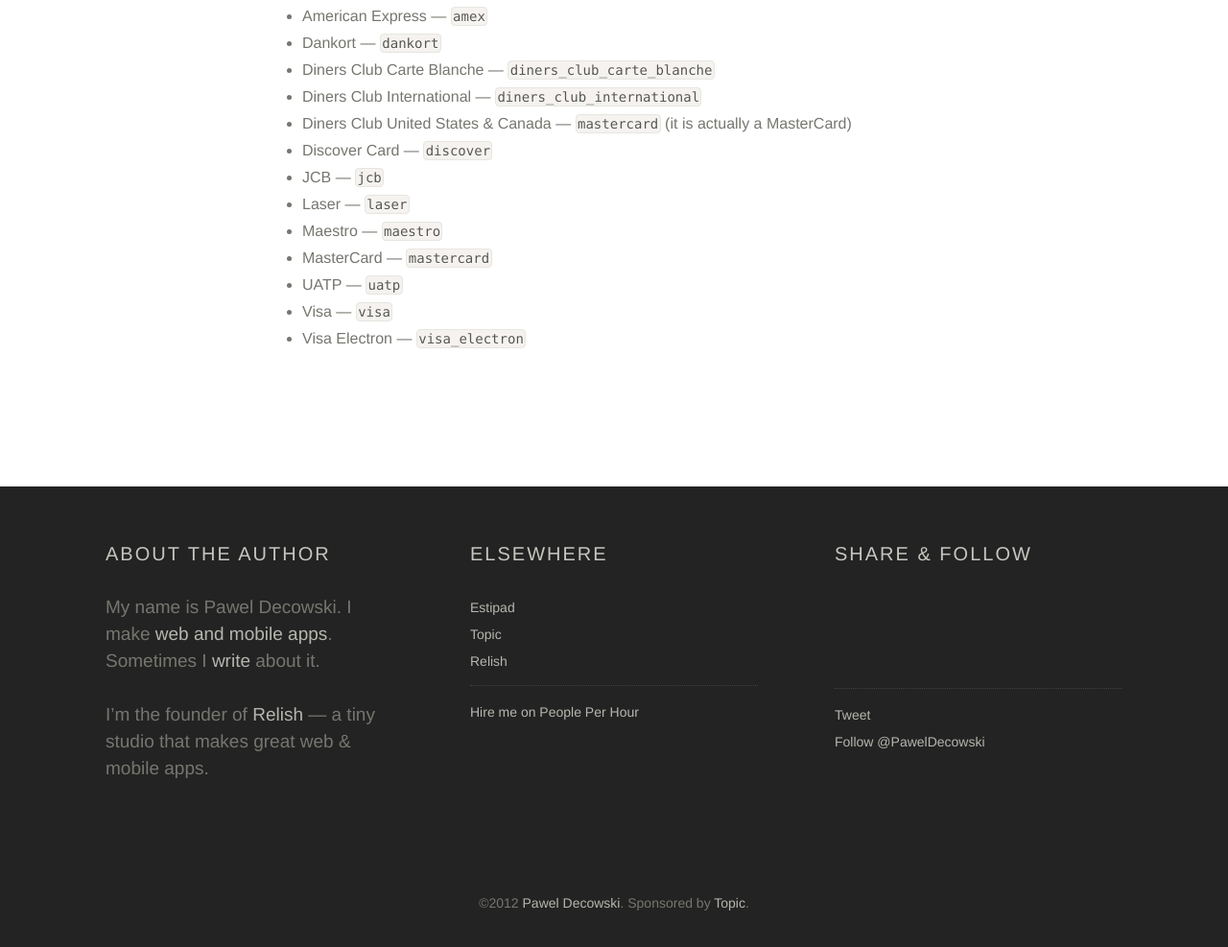
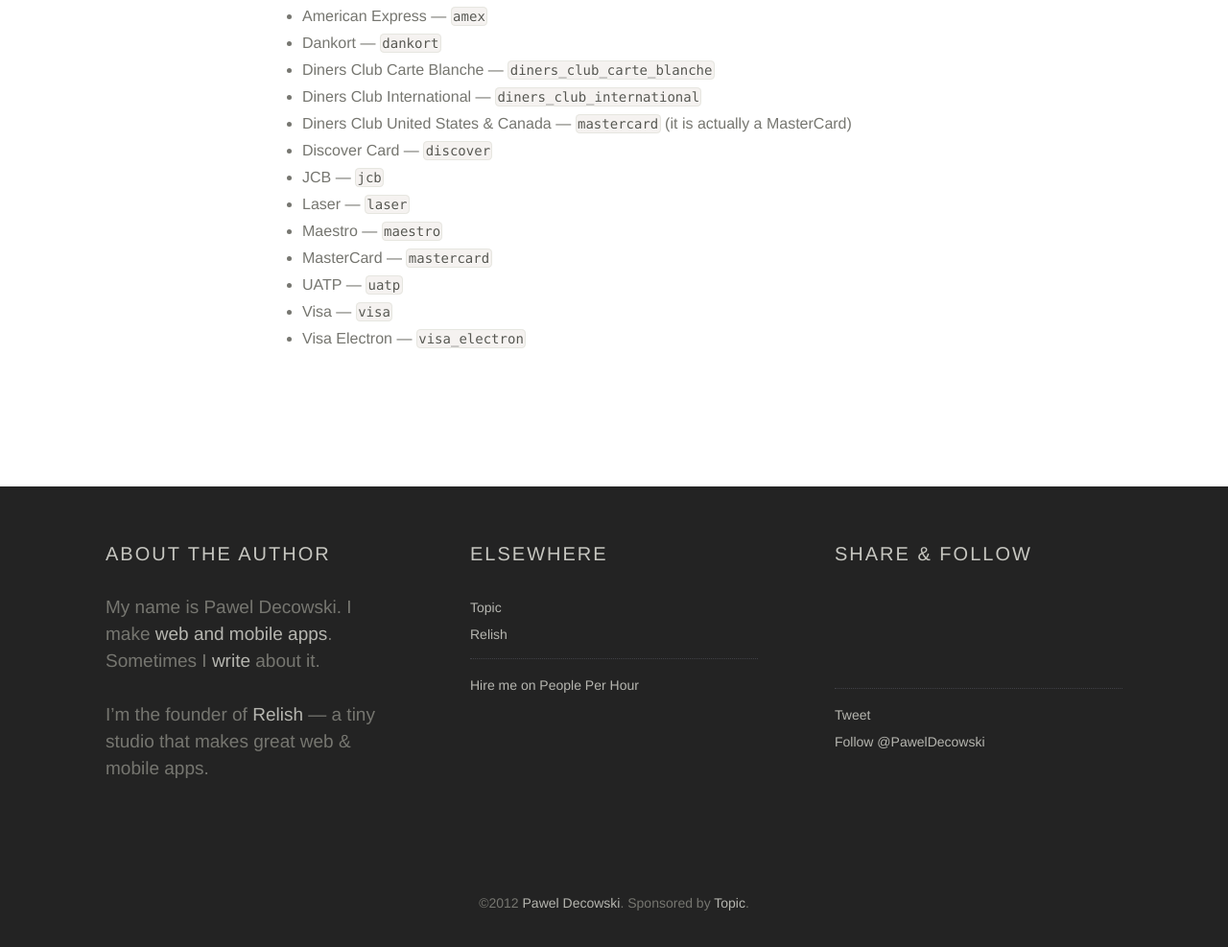
Before and after one commit to PawelDecowski/jquery-creditcardvalidator, a plain HTML site: page index.html in a window 1280 px wide. Shown: the part 4521-5508 px from the top of the page at 96% size. Drawn offline with nearby package versions, Linux system fonts and the light colour scheme; grey boxes are pictures that could not be loaded; a script that the page names is missing.

Commit message:
Remove Estiapd link

```diff
--- a/index.html
+++ b/index.html
@@ -338,7 +338,6 @@
                     <h3>Elsewhere</h3>
 
                     <ul>
-                        <li><a href="https://estipad.com/">Estipad</a></li>
                         <li><a href="https://topicapps.com/">Topic</a></li>
                         <li><a href="https://relishapps.com/">Relish</a></li>
                     </ul>
```
